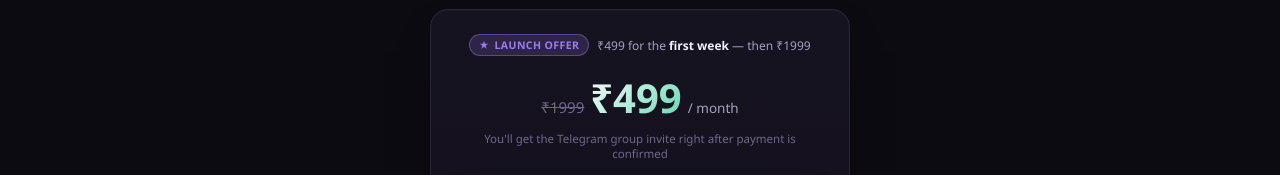
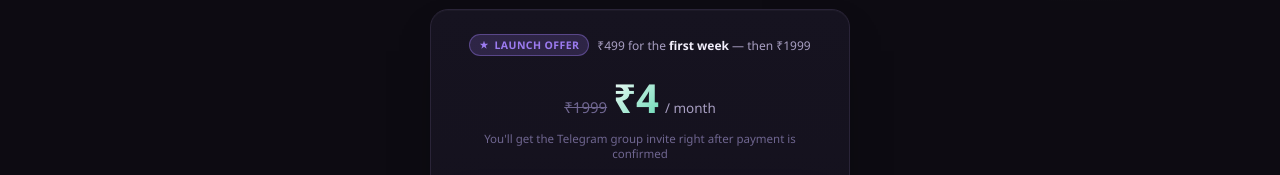
Before and after one commit to AKKI030308/INSTA, a website: page public/index.html in a window 1280 px wide. Shown: the part 268-443 px from the top of the page. Drawn offline with Linux system fonts and the light colour scheme.

Commit message:
Update price from ₹499 to ₹4

```diff
--- a/public/index.html
+++ b/public/index.html
@@ -184,7 +184,7 @@
     </div>
     <div class="price-row">
       <span class="was">₹1999</span>
-      <span class="amt">₹499</span>
+      <span class="amt">₹4</span>
       <span class="cycle">/ month</span>
     </div>
     <div class="price-sub">You'll get the Telegram group invite right after payment is confirmed</div>
```
